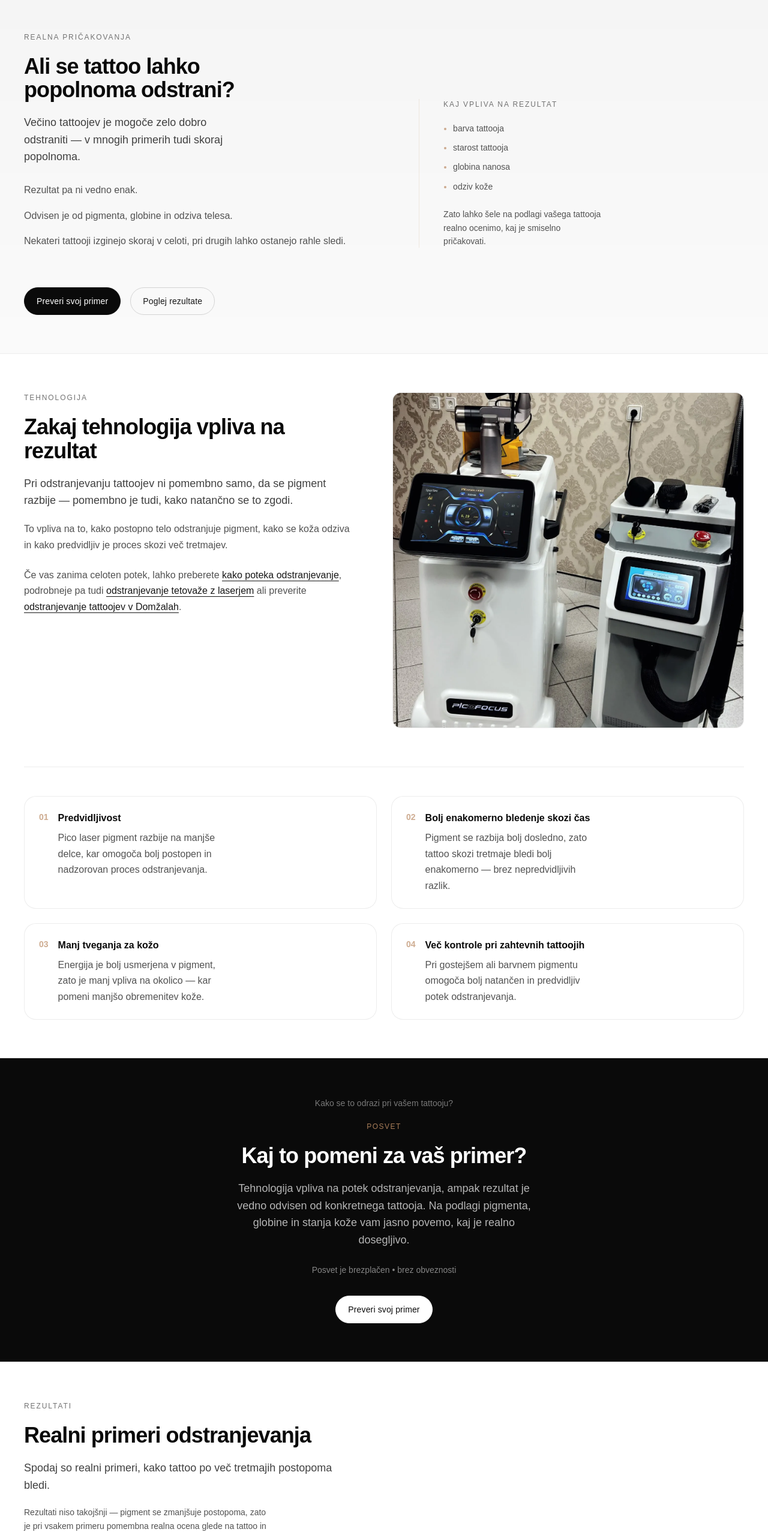
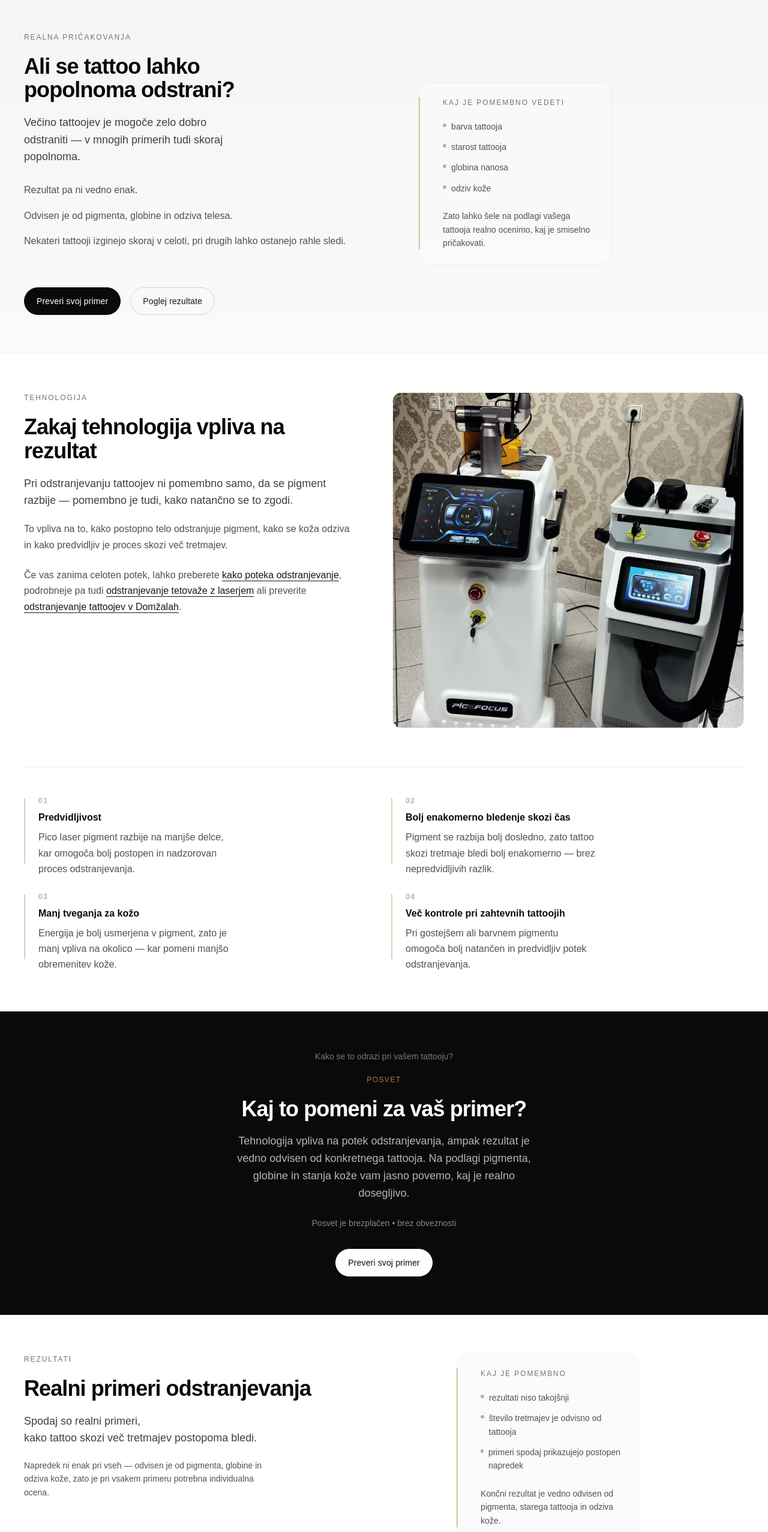
Before and after one commit to bauma-2026/odstranitattoo-next, a Next.js app: page / in a window 1280 px wide. Shown: the part 2220-4774 px from the top of the page at 60% size. Built offline with nearby package versions, Linux system fonts and the light colour scheme; no server answers.

Commit message:
Polish home page flow and content

```diff
--- a/app/rezultati/page.tsx
+++ b/app/rezultati/page.tsx
@@ -13,43 +13,43 @@ import {
 const results = [
   {
     image: "/images/results/fairy-before-after.jpg",
-    title: "Vidno bledenje po 4 tretmajih",
+    title: "4 tretmaji — vidno zmanjšanje pigmenta",
     meta: "4 tretmaji",
     alt: "Postopno bledenje tattooja po štirih tretmajih",
     description:
-      "Pigment je po štirih tretmajih vidno svetlejši. Postopek še ni zaključen, rezultat pa se gradi postopoma.",
+      "Pigment je po štirih tretmajih občutno svetlejši. Postopek še ni zaključen, rezultat pa se gradi postopoma.",
   },
   {
     image: "/images/results/phoenix-before-after.jpg",
-    title: "Začetni rezultati po 2 tretmajih",
+    title: "2 tretmaja — začetni fade",
     meta: "2 tretmaja",
     alt: "Začetni rezultati odstranjevanja tattooja po dveh tretmajih",
     description:
-      "Po prvih tretmajih je viden začetni napredek. Pigment postopoma bledi tudi med posameznimi obiski.",
+      "Prvi rezultati so vidni že po nekaj obiskih. Pigment postopoma bledi tudi med posameznimi tretmaji.",
   },
   {
     image: "/images/results/tree-before-after.jpg",
-    title: "Postopno bledenje pigmenta",
+    title: "4 tretmaji — enakomerno bledenje",
     meta: "4 tretmaji",
     alt: "Postopno zmanjšanje intenzivnosti pigmenta",
     description:
-      "Intenzivnost pigmenta se zmanjšuje skozi več tretmajev. Rezultat je vedno odvisen od posameznega tattooja.",
+      "Napredek je postopen in odvisen od pigmenta, globine nanosa in odziva kože.",
   },
   {
     image: "/images/results/rose-before-after-1.jpg",
-    title: "Barvni tattoo – viden napredek",
+    title: "5 tretmajev — viden napredek pri barvnem tattooju",
     meta: "5 tretmajev",
     alt: "Odstranjevanje barvnega tattooja po petih tretmajih",
     description:
-      "Barvni pigment praviloma bledi postopoma. Za nadaljnji rezultat je pogosto potrebnih več tretmajev.",
+      "Barvni pigment praviloma zahteva več časa. Tudi pri takem tattooju je po več tretmajih lahko viden jasen napredek.",
   },
   {
     image: "/images/results/fineline-before-after.jpg",
-    title: "Nežen tattoo – skoraj odstranjen",
+    title: "6 tretmajev — nežen tattoo skoraj odstranjen",
     meta: "6 tretmajev",
     alt: "Odstranjevanje nežnega tattooja po šestih tretmajih",
     description:
-      "Pri tanjših linijah je napredek pogosto hitreje viden. Končni rezultat je še vedno odvisen od pigmenta in kože.",
+      "Pri tanjših linijah je napredek pogosto hitreje viden, končni rezultat pa je še vedno odvisen od pigmenta in kože.",
   },
 ];
 
--- a/components/home/FinalCta.tsx
+++ b/components/home/FinalCta.tsx
@@ -5,7 +5,7 @@ import { pixelsSubtleDark } from "@/components/ui/pixels/pixels.config";
 
 export default function FinalCta() {
   return (
-  <section className="section-sm relative overflow-hidden bg-neutral-950 text-white">
+<section className="section-sm relative overflow-hidden bg-neutral-950 text-white">
   {/* gradient */}
   <div className="pointer-events-none absolute inset-0 z-[1] bg-gradient-to-b from-black via-black to-neutral-950" />
 
@@ -20,17 +20,17 @@ export default function FinalCta() {
       <div className="flex flex-col items-center gap-4 sm:gap-5">
         <p className="eyebrow-dark text-white/50">Posvet</p>
 
-       <h2 className="heading-section text-white">
-  Preverite svoj primer.
-</h2>
+        <h2 className="heading-section text-white">
+          Preverite svoj primer.
+        </h2>
 
         <p className="text-body-inverse-lg max-w-[44ch]">
           Na posvetu ocenimo vaš tattoo in vam jasno povemo, kakšen rezultat
           lahko pričakujete ter koliko tretmajev je smiselnih.
         </p>
 
-        <p className="text-body-inverse-sm pt-2 text-white/60">
-          Posvet je brezplačen in brez obveznosti • dobite jasno oceno svojega primera
+        <p className="text-body-inverse-sm max-w-[40ch] pt-1 text-white/60">
+          Posvet je brezplačen, brez obveznosti in namenjen realni oceni vašega primera.
         </p>
       </div>
 
--- a/components/home/ObjectionSection.tsx
+++ b/components/home/ObjectionSection.tsx
@@ -45,21 +45,44 @@ export default function ObjectionSection() {
           </div>
         </div>
 {/* INFO BLOCK */}
-<div className="hidden lg:block max-w-[34rem] border-l border-skin-400/20 pl-10">
-  <p className="eyebrow-muted text-neutral-500">
-    Kaj vpliva na rezultat
-  </p>
+<div className="hidden lg:block max-w-[36ch]">
+  <div className="relative rounded-[20px] bg-neutral-50/80 p-6 ring-1 ring-neutral-200/60">
 
-  <ul className="mt-5 list-disc pl-4 space-y-2.5 text-body-sm text-neutral-700 marker:text-skin-500/70">
-    <li>barva tattooja</li>
-    <li>starost tattooja</li>
-    <li>globina nanosa</li>
-    <li>odziv kože</li>
-  </ul>
+    {/* LEFT ACCENT */}
+    <div className="absolute left-0 top-6 bottom-6 w-[2px] bg-skin-400/70" />
 
-  <p className="mt-6 max-w-[34ch] text-body-sm text-neutral-500">
-    Zato lahko šele na podlagi vašega tattooja realno ocenimo, kaj je smiselno pričakovati.
-  </p>
+    <div className="pl-4">
+      <p className="eyebrow-muted text-neutral-500">
+         Kaj je pomembno vedeti
+      </p>
+
+      <ul className="mt-5 flex flex-col gap-3 text-body-sm text-neutral-700">
+        <li className="flex items-start gap-2">
+          <span className="mt-[6px] h-1.5 w-1.5 rounded-full bg-skin-500/70" />
+          <span>barva tattooja</span>
+        </li>
+
+        <li className="flex items-start gap-2">
+          <span className="mt-[6px] h-1.5 w-1.5 rounded-full bg-skin-500/70" />
+          <span>starost tattooja</span>
+        </li>
+
+        <li className="flex items-start gap-2">
+          <span className="mt-[6px] h-1.5 w-1.5 rounded-full bg-skin-500/70" />
+          <span>globina nanosa</span>
+        </li>
+
+        <li className="flex items-start gap-2">
+          <span className="mt-[6px] h-1.5 w-1.5 rounded-full bg-skin-500/70" />
+          <span>odziv kože</span>
+        </li>
+      </ul>
+
+      <p className="mt-6 text-body-sm text-neutral-500">
+        Zato lahko šele na podlagi vašega tattooja realno ocenimo, kaj je smiselno pričakovati.
+      </p>
+    </div>
+  </div>
 </div></div>
 
     </div>
--- a/components/home/ResultsSection.tsx
+++ b/components/home/ResultsSection.tsx
@@ -5,26 +5,26 @@ import Button from "@/components/ui/Button";
 const resultsPreview = [
   {
     image: "/images/results/fairy-before-after.jpg",
-    title: "Vidno bledenje po 4 tretmajih",
+    title: "4 tretmaji — vidno zmanjšanje pigmenta",
     meta: "4 tretmaji",
-    caption: "Pred / Po – odstranjevanje še ni zaključeno",
-    note: "Pigment je vidno svetlejši. Za končni rezultat je potreben nadaljnji postopek.",
+    caption: "Pred / Po",
+    note: "Pigment je občutno svetlejši. Za končni rezultat je potreben nadaljnji postopek.",
     alt: "Pred in po štirih tretmajih laserskega odstranjevanja tattooja",
   },
   {
     image: "/images/results/phoenix-before-after.jpg",
-    title: "Napredek po prvih tretmajih",
+    title: "2 tretmaja — začetni fade",
     meta: "2 tretmaja",
-    caption: "Pred / Po – pigment postopoma bledi",
-    note: "Po prvih tretmajih je viden začetni fade, rezultat pa se izboljšuje med nadaljnjimi obiski.",
+    caption: "Pred / Po",
+    note: "Prvi rezultati so vidni že po nekaj obiskih. Tattoo postopoma bledi skozi nadaljnje tretmaje.",
     alt: "Pred in po dveh tretmajih laserskega odstranjevanja tattooja",
   },
   {
     image: "/images/results/tree-before-after.jpg",
-    title: "Postopen fade pigmenta",
+    title: "4 tretmaji — enakomerno bledenje",
     meta: "4 tretmaji",
-    caption: "Pred / Po – vidno zmanjšanje intenzivnosti",
-    note: "Odstranjevanje poteka postopoma, hitrost rezultata pa je odvisna od pigmenta in odziva kože.",
+    caption: "Pred / Po",
+    note: "Napredek je postopen in odvisen od pigmenta, globine in odziva kože.",
     alt: "Pred in po štirih tretmajih laserskega odstranjevanja temnejšega pigmenta",
   },
 ];
@@ -36,6 +36,8 @@ export default function ResultsPreviewSection() {
     <div className="section-gap">
 
    {/* HEADER */}
+{/* HEADER */}
+<div className="grid gap-10 lg:grid-cols-[1fr_0.72fr] lg:items-start lg:gap-14">
   <div className="header-stack max-w-3xl">
     <p className="eyebrow-muted">Rezultati</p>
 
@@ -44,16 +46,49 @@ export default function ResultsPreviewSection() {
     </h2>
 
     <p className="text-body-lg max-w-[56ch]">
-          Spodaj so realni primeri, kako tattoo po več tretmajih postopoma
-          bledi.
+      Spodaj so realni primeri,
+      <br className="hidden sm:block" />
+      kako tattoo skozi več tretmajev postopoma bledi.
     </p>
 
     <p className="text-body-sm max-w-[52ch] text-neutral-600">
-          Rezultati niso takojšnji — pigment se zmanjšuje postopoma, zato je pri
-          vsakem primeru pomembna realna ocena glede na tattoo in odziv kože.
+      Napredek ni enak pri vseh — odvisen je od pigmenta, globine in odziva kože, zato je pri vsakem primeru potrebna individualna ocena.
     </p>
   </div>
 
+ <div className="hidden lg:block max-w-[34ch]">
+  <div className="relative rounded-[20px] bg-neutral-50/80 p-6 ring-1 ring-neutral-200/60">
+
+    {/* LEFT ACCENT */}
+    <div className="absolute left-0 top-6 bottom-6 w-[2px] bg-skin-400/70" />
+
+    <div className="pl-4">
+      <p className="eyebrow-muted">Kaj je pomembno</p>
+
+      <ul className="mt-5 flex flex-col gap-3 text-body-sm text-neutral-700">
+        <li className="flex items-start gap-2">
+          <span className="mt-[6px] h-1.5 w-1.5 rounded-full bg-skin-500/70" />
+          <span>rezultati niso takojšnji</span>
+        </li>
+
+        <li className="flex items-start gap-2">
+          <span className="mt-[6px] h-1.5 w-1.5 rounded-full bg-skin-500/70" />
+          <span>število tretmajev je odvisno od tattooja</span>
+        </li>
+
+        <li className="flex items-start gap-2">
+          <span className="mt-[6px] h-1.5 w-1.5 rounded-full bg-skin-500/70" />
+          <span>primeri spodaj prikazujejo postopen napredek</span>
+        </li>
+      </ul>
+
+      <p className="mt-6 text-body-sm text-neutral-500">
+        Končni rezultat je vedno odvisen od pigmenta, starega tattooja in odziva kože.
+      </p>
+    </div>
+  </div>
+</div>
+</div>
       {/* GRID */}
       <div className="grid gap-6 pt-2 lg:grid-cols-3">
         {resultsPreview.map((item) => (
--- a/components/home/SeoPricingSection.tsx
+++ b/components/home/SeoPricingSection.tsx
@@ -6,12 +6,10 @@ export default function SeoPricingSection() {
   return (
 <section className="section-sm border-t border-neutral-200/70 bg-neutral-100">
   <Container>
-    <div className="grid gap-10 lg:grid-cols-[0.95fr_1fr] lg:items-center lg:gap-14">
-
+    <div className="grid gap-8 lg:grid-cols-[0.95fr_1fr] lg:items-center lg:gap-10">
       {/* TEXT */}
-      <div className="order-2 flex max-w-2xl flex-col gap-6 sm:gap-8 lg:order-1 lg:justify-self-start">
-
-        <div className="header-stack">
+      <div className="order-2 flex max-w-2xl flex-col gap-5 sm:gap-6 lg:order-1 lg:justify-self-start">
+        <div className="header-stack gap-4">
           <p className="eyebrow-muted">Cena</p>
 
           <h2 className="heading-section text-neutral-950">
@@ -22,38 +20,31 @@ export default function SeoPricingSection() {
             Cena odstranjevanja tattooja je vedno odvisna od posameznega
             primera, zato jo lahko natančno določimo šele po posvetu.
           </p>
-
-          {/* 🔥 NEW — friction remover */}
-          <p className="text-body-sm text-neutral-500 max-w-[52ch]">
-            Cena je odvisna od velikosti, barve in globine tattooja.
-            Točno oceno dobite na posvetu.
-          </p>
         </div>
 
         <ul className="flex flex-col gap-3 text-neutral-700">
           <li className="flex items-start gap-3 text-base leading-6">
             <span className="mt-[10px] h-1.5 w-1.5 shrink-0 rounded-full bg-skin-500" />
-            <span>Velikost tattooja vpliva na zahtevnost odstranjevanja</span>
+            <span>velikost tattooja vpliva na zahtevnost odstranjevanja</span>
           </li>
 
           <li className="flex items-start gap-3 text-base leading-6">
             <span className="mt-[10px] h-1.5 w-1.5 shrink-0 rounded-full bg-skin-500" />
-            <span>Barva in globina pigmenta določata število tretmajev</span>
+            <span>barva, gostota in globina pigmenta vplivajo na število tretmajev</span>
           </li>
 
           <li className="flex items-start gap-3 text-base leading-6">
             <span className="mt-[10px] h-1.5 w-1.5 shrink-0 rounded-full bg-skin-500" />
-            <span>Vsak primer zahteva individualno oceno</span>
+            <span>vsak primer zahteva individualno oceno, ne pavšalne cene</span>
           </li>
         </ul>
 
         <p className="text-body max-w-[60ch]">
-          Odstranjevanje poteka postopoma, zato je za končni rezultat
-          potrebnih več tretmajev. Na posvetu ocenimo vaš tattoo in
-          podamo jasno oceno poteka in stroška.
+          Na posvetu pogledamo vaš tattoo in podamo jasno oceno poteka,
+          števila tretmajev in stroška.
         </p>
 
-        <div className="cta-spacing flex flex-wrap items-center gap-4 pt-0">
+        <div className="flex flex-wrap items-center gap-3 pt-1">
           <Button href="/posvet" variant="primary-light">
             Pridobi oceno
           </Button>
@@ -74,7 +65,6 @@ export default function SeoPricingSection() {
           className="block w-full object-cover object-left scale-x-[-1]"
         />
       </div>
-
     </div>
   </Container>
 </section>
--- a/components/home/WhyPico.tsx
+++ b/components/home/WhyPico.tsx
@@ -81,76 +81,88 @@ export default function WhyPico() {
 
        {/* DESKTOP CARDS */}
 <div className="hidden lg:block">
-          <div className="grid gap-4 sm:grid-cols-2 sm:gap-5 lg:gap-6">
-
-            {/* ITEM */}
-            <div className="rounded-[20px] border border-neutral-200/70 bg-white p-5 sm:p-6">
-              <div className="flex items-start gap-4">
-                <span className="text-sm font-semibold text-skin-500/70">01</span>
+  <div className="grid gap-6 sm:grid-cols-2">
+    {/* ITEM 01 */}
+    <div className="relative pl-6">
+      <div className="absolute left-0 top-1 h-[80%] w-[2px] bg-skin-400/60" />
 
       <div className="flex flex-col gap-2">
+        <span className="text-xs font-semibold tracking-[0.14em] text-skin-500/70">
+          01
+        </span>
+
         <h3 className="text-base font-semibold text-neutral-950">
           Predvidljivost
         </h3>
-                  <p className="text-body max-w-[32ch]">
-                    Pico laser pigment razbije na manjše delce, kar omogoča bolj postopen in nadzorovan proces odstranjevanja.
+
+        <p className="text-body max-w-[36ch]">
+          Pico laser pigment razbije na manjše delce, kar omogoča bolj
+          postopen in nadzorovan proces odstranjevanja.
+        </p>
+      </div>
+    </div>
+
+    {/* ITEM 02 */}
+    <div className="relative pl-6">
+      <div className="absolute left-0 top-1 h-[80%] w-[2px] bg-skin-400/60" />
+
+      <div className="flex flex-col gap-2">
+        <span className="text-xs font-semibold tracking-[0.14em] text-skin-500/70">
+          02
+        </span>
+
+        <h3 className="text-base font-semibold text-neutral-950">
+          Bolj enakomerno bledenje skozi čas
+        </h3>
+
+        <p className="text-body max-w-[36ch]">
+          Pigment se razbija bolj dosledno, zato tattoo skozi tretmaje
+          bledi bolj enakomerno — brez nepredvidljivih razlik.
+        </p>
+      </div>
+    </div>
+
+    {/* ITEM 03 */}
+    <div className="relative pl-6">
+      <div className="absolute left-0 top-1 h-[80%] w-[2px] bg-skin-400/60" />
+
+      <div className="flex flex-col gap-2">
+        <span className="text-xs font-semibold tracking-[0.14em] text-skin-500/70">
+          03
+        </span>
+
+        <h3 className="text-base font-semibold text-neutral-950">
+          Manj tveganja za kožo
+        </h3>
+
+        <p className="text-body max-w-[36ch]">
+          Energija je bolj usmerjena v pigment, zato je manj vpliva na
+          okolico — kar pomeni manjšo obremenitev kože.
+        </p>
+      </div>
+    </div>
+
+    {/* ITEM 04 */}
+    <div className="relative pl-6">
+      <div className="absolute left-0 top-1 h-[80%] w-[2px] bg-skin-400/60" />
+
+      <div className="flex flex-col gap-2">
+        <span className="text-xs font-semibold tracking-[0.14em] text-skin-500/70">
+          04
+        </span>
+
+        <h3 className="text-base font-semibold text-neutral-950">
+          Več kontrole pri zahtevnih tattoojih
+        </h3>
+
+        <p className="text-body max-w-[36ch]">
+          Pri gostejšem ali barvnem pigmentu omogoča bolj natančen in
+          predvidljiv potek odstranjevanja.
         </p>
       </div>
     </div>
   </div>
-
-            {/* ITEM */}
-            <div className="rounded-[20px] border border-neutral-200/70 bg-white p-5 sm:p-6">
-              <div className="flex items-start gap-4">
-                <span className="text-sm font-semibold text-skin-500/70">02</span>
-
-                <div className="flex flex-col gap-2">
-                  <h3 className="text-base font-semibold text-neutral-950">
-                    Bolj enakomerno bledenje skozi čas
-                  </h3>
-                  <p className="text-body max-w-[32ch]">
-                    Pigment se razbija bolj dosledno, zato tattoo skozi tretmaje bledi bolj enakomerno — brez nepredvidljivih razlik.
-                  </p>
-                </div>
-              </div>
-            </div>
-
-            {/* ITEM */}
-            <div className="rounded-[20px] border border-neutral-200/70 bg-white p-5 sm:p-6">
-              <div className="flex items-start gap-4">
-                <span className="text-sm font-semibold text-skin-500/70">03</span>
-
-                <div className="flex flex-col gap-2">
-                  <h3 className="text-base font-semibold text-neutral-950">
-                    Manj tveganja za kožo
-                  </h3>
-                  <p className="text-body max-w-[32ch]">
-                    Energija je bolj usmerjena v pigment, zato je manj vpliva na okolico — kar pomeni manjšo obremenitev kože.
-                  </p>
-                </div>
-              </div>
-            </div>
-
-            {/* ITEM */}
-            <div className="rounded-[20px] border border-neutral-200/70 bg-white p-5 sm:p-6">
-              <div className="flex items-start gap-4">
-                <span className="text-sm font-semibold text-skin-500/70">04</span>
-
-                <div className="flex flex-col gap-2">
-                  <h3 className="text-base font-semibold text-neutral-950">
-                    Več kontrole pri zahtevnih tattoojih
-                  </h3>
-                  <p className="text-body max-w-[32ch]">
-                    Pri gostejšem ali barvnem pigmentu omogoča bolj natančen in predvidljiv potek odstranjevanja.
-                  </p>
-                </div>
-              </div>
-            </div>
-
-          </div>
-        </div>
-      </div>
-    </div>
+</div></div></div>
   </Container>
 </section>
 
```
Also changed, not shown: components/home/FaqSection.tsx (+49 -33 lines), components/home/SeoLocationSection.tsx (+30 -28 lines). Lines whose indentation alone changed are shown as unchanged.
